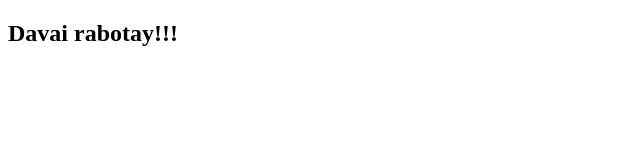
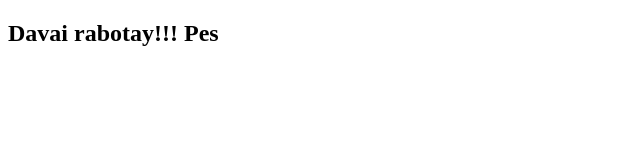
Before and after one commit to Mikhail-Pautov/zapiski-frontend, a React (Create React App) app: page / in a window 1280 px wide. Shown: the top 160 px of the page, without its empty margins (0-640 px from the left). Built offline with nearby package versions, Linux system fonts and the light colour scheme.

Commit message:
Update App.js

```diff
--- a/src/components/app/App.js
+++ b/src/components/app/App.js
@@ -24,7 +24,7 @@ const App = () => {
 
     return (
         <main className="app">
-           <h2>Davai rabotay!!!</h2>
+           <h2>Davai rabotay!!! Pes</h2>
            {/*  <Routes> */}
                 {/* <Route path="/" element={<Login/>}/> */}
                 {/* <Route path="notes" element={<NotesList/>}/> */}
```
